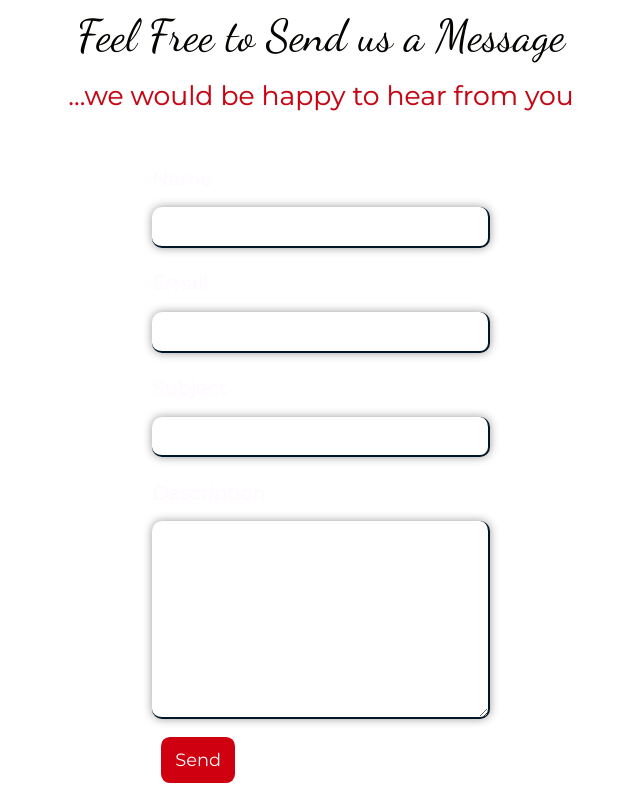
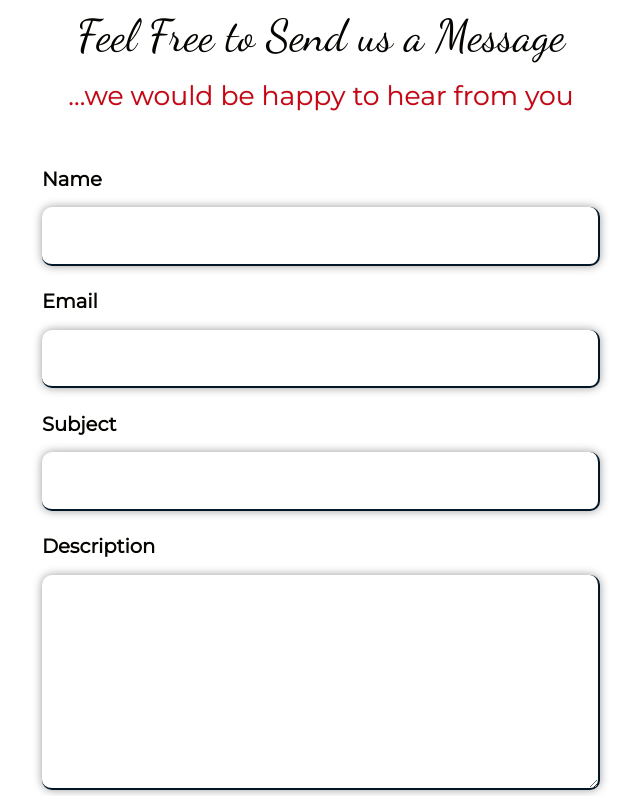
Before and after one commit to haywhyze/politico, a plain HTML site: page UI/index.html in a window 1280 px wide. Shown: the part 2820-3616 px from the top of the page, without its empty margins (319-959 px from the left). Drawn offline with Linux system fonts and the light colour scheme.

Commit message:
feat(design): implement feedback on ui
- make labels on the contact form visible
- reduce border width on modal cards when selected.
- increase the width and padding of form fields

```diff
--- a/UI/css/form.css
+++ b/UI/css/form.css
@@ -1,7 +1,7 @@
 .form {
     margin: 1rem auto;
-    padding: 1rem 4rem;
-    max-width: 480px;
+    padding: 1rem .5rem;
+    max-width: 45vw;
 }
 
 .input-group {
@@ -21,7 +21,7 @@ label {
 select,
 textarea {
     margin: .5rem 0;
-    padding: .5rem 1rem;
+    padding: 1rem;
     display: block;
     width: 100%;
     box-shadow: 0px 0px 10px rgba(0, 0, 0, .4);
@@ -33,3 +33,10 @@ textarea {
 .form-paragraph {
     text-align: center;
 }
+
+@media (max-width: 768px) {
+    .form {
+        max-width: 90vw;
+        padding: 1rem;
+    }
+}
--- a/UI/css/modal.css
+++ b/UI/css/modal.css
@@ -63,5 +63,5 @@
 }
 
 .input-radio:checked~.flex-item {
-    border: 1rem solid var(--color-secondary);
+    border: .4rem solid var(--color-secondary);
 }
--- a/UI/css/utilities.css
+++ b/UI/css/utilities.css
@@ -6,6 +6,10 @@
   color: var(--color-white) !important;
 }
 
+.u-black {
+  color: var(--color-black) !important;
+}
+
 .active {
   opacity: 1;
   border-bottom: 1px solid var(--color-white)
--- a/UI/index.html
+++ b/UI/index.html
@@ -218,12 +218,14 @@
       <h2 class="secondary-heading">Feel Free to Send us a Message</h2>
       <p class="secondary-heading--small">...we would be happy to hear from you</p>
       <form action="#" class="form">
-        <div class="input-group"><label for="name">Name</label><input name="name" class="input" id="name" type="text"></div>
-        <div class="input-group"><label for="email">Email</label><input name="email" class="input" id="email" type="text"></div>
-        <div class="input-group"><label for="subject">Subject</label><input name="subject" class="input" id="subject"
+        <div class="input-group"><label class="u-black" for="name">Name</label><input name="name" class="input" id="name"
             type="text"></div>
-        <div class="input-group"><label for="subject">Description</label><textarea name="description" id="description"
-            rows="10"></textarea></div>
+        <div class="input-group"><label class="u-black" for="email">Email</label><input name="email" class="input" id="email"
+            type="text"></div>
+        <div class="input-group"><label class="u-black" for="subject">Subject</label><input name="subject" class="input"
+            id="subject" type="text"></div>
+        <div class="input-group"><label class="u-black" for="subject">Description</label><textarea name="description"
+            id="description" rows="10"></textarea></div>
         <div class="input-group">
           <input class="button button--alt" type="submit" value="Send">
         </div>
```
